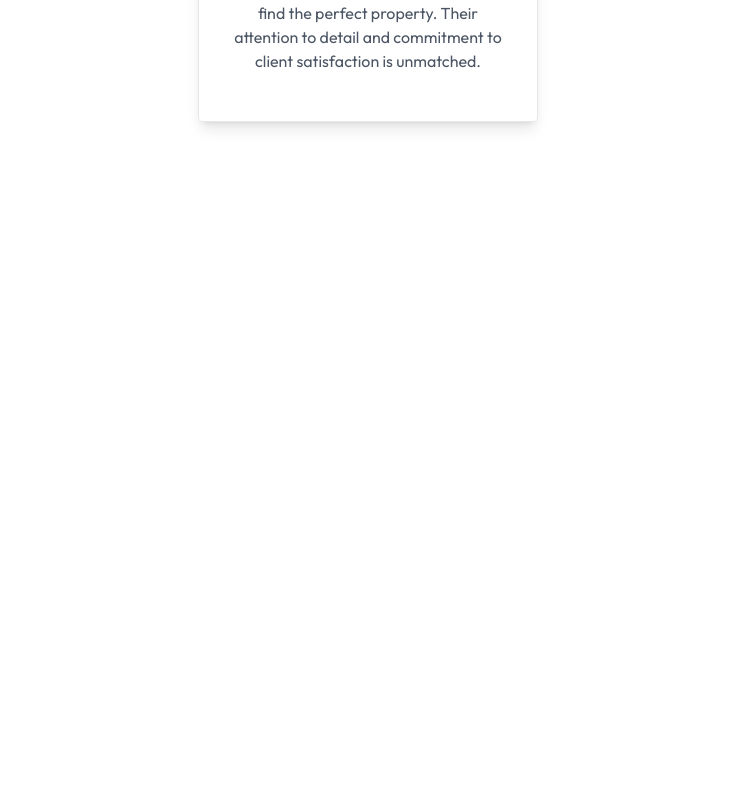
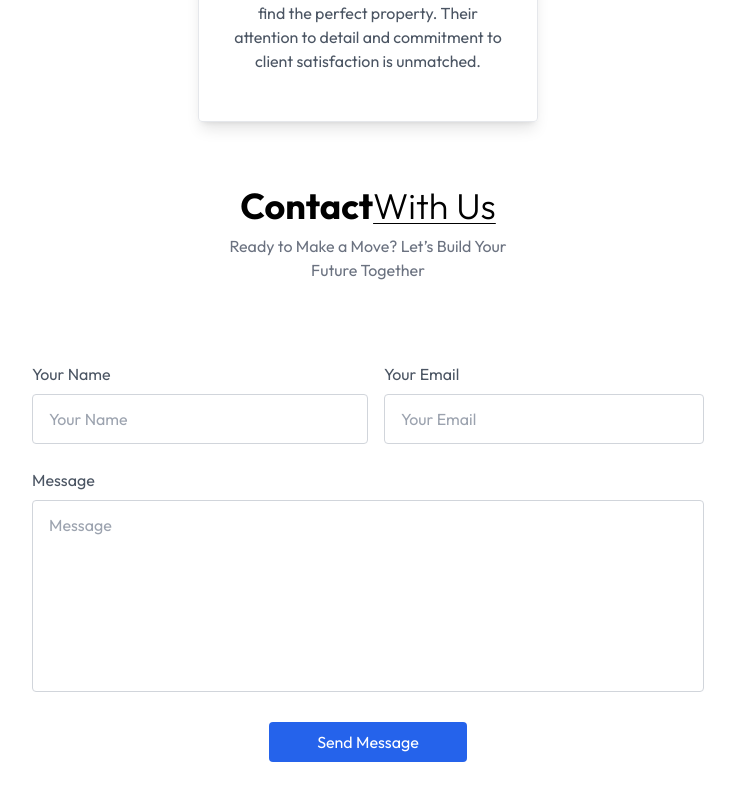
Before and after one commit to sergey87chuvasov/Real-Estate, a React (Vite) app: page / in a window 1280 px wide. Shown: the part 3360-4160 px from the top of the page, without its empty margins (272-1007 px from the left). Before the commit the page ends 3522 px from the top, so only its background shows below. Built offline with nearby package versions, Linux system fonts and the light colour scheme.

Commit message:
added about us section

```diff
--- a/index.html
+++ b/index.html
@@ -1,5 +1,5 @@
 <!doctype html>
-<html lang="en">
+<html lang="en" class="scroll-smooth">
   <head>
     <meta charset="UTF-8" />
     <link rel="icon" type="image/svg+xml" href="/favicon.svg" />
--- a/src/App.jsx
+++ b/src/App.jsx
@@ -1,4 +1,5 @@
 import About from './components/About';
+import Contact from './components/Contact';
 import Header from './components/Header';
 import Projects from './components/Projects';
 import Testimonials from './components/Testimonials';
@@ -9,6 +10,7 @@
       <About />
       <Projects />
       <Testimonials />
+      <Contact />
     </div>
   );
 };
--- /dev/null
+++ b/src/components/Contact.jsx
@@ -0,0 +1,89 @@
+import { useState } from 'react';
+
+const Contact = () => {
+  const [result, setResult] = useState('');
+
+  const onSubmit = async (event) => {
+    event.preventDefault();
+    setResult('Sending....');
+    const formData = new FormData(event.target);
+
+    formData.append('access_key', 'f709fdbb-17bf-4518-9c64-5f1a501fe93f');
+
+    const response = await fetch('https://api.web3forms.com/submit', {
+      method: 'POST',
+      body: formData,
+    });
+
+    const data = await response.json();
+
+    if (data.success) {
+      setResult('');
+      alert('Form Submitted Successfully');
+      event.target.reset();
+    } else {
+      console.log('Error', data);
+      alert(data.message);
+      setResult('');
+    }
+  };
+  return (
+    <div
+      className='text-center p-6 py-20lg:px-32 w-full overflow-hidden'
+      id='Contact'
+    >
+      <h1 className='text-2xl sm:text-4xl font-bold mb-2 text-center'>
+        Contact
+        <span className='underline underline-offset-4 decoration-1 under font-light'>
+          With Us
+        </span>
+      </h1>
+      <p className='text-center text-gray-500 mb-12 max-w-80 mx-auto'>
+        Ready to Make a Move? Let’s Build Your Future Together
+      </p>
+
+      <form
+        onSubmit={onSubmit}
+        className='max-w-2xl mx-auto text-gray-600 pt-8'
+      >
+        <div className='flex flex-wrap'>
+          <div className='w-full md:w-1/2 text-left'>
+            Your Name
+            <input
+              className='w-full border border-gray-300 rounded py-3 px-4 mt-2'
+              type='text'
+              placeholder='Your Name'
+              name='Name'
+              required
+            />
+          </div>
+          <div className='w-full md:w-1/2 text-left md:pl-4'>
+            Your Email
+            <input
+              className='w-full border border-gray-300 rounded py-3 px-4 mt-2'
+              type='email'
+              placeholder='Your Email'
+              name='Email'
+              required
+            />
+          </div>
+        </div>
+        <div className='my-6 text-left'>
+          Message
+          <textarea
+            className='w-full border border-gray-300 rounded py-3 px-4 mt-2 h-48 resize-none'
+            name='Message'
+            placeholder='Message'
+            required
+          ></textarea>
+        </div>
+
+        <button className='bg-blue-600 text-white py-2 px-12 mb-10 rounded'>
+          {result ? result : 'Send Message'}
+        </button>
+      </form>
+    </div>
+  );
+};
+
+export default Contact;
```
